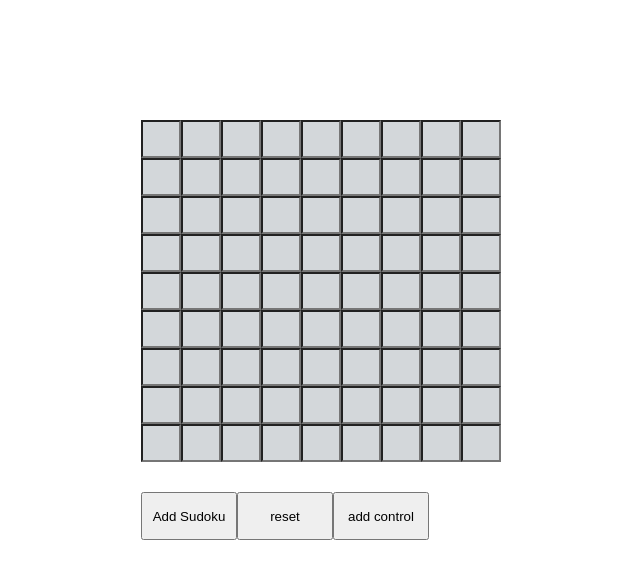
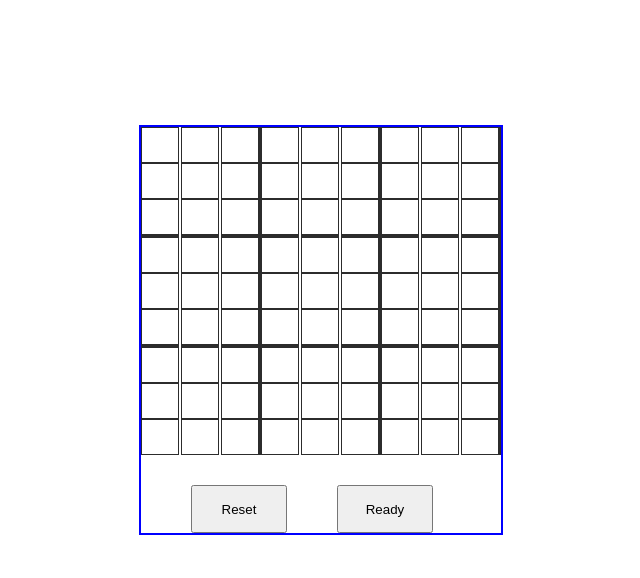
Before and after one commit to mehmetKargaci/SudokuForm, an Angular app: page / in a window 1280 px wide. Shown: the top 578 px of the page, without its empty margins (319-959 px from the left). Built offline with nearby package versions, Linux system fonts and the light colour scheme.

Commit message:
Added functionality and css updated

```diff
--- a/src/app/app.component.css
+++ b/src/app/app.component.css
@@ -4,93 +4,39 @@
     justify-content: center;
     align-items: center;
     margin-top: 10px;
-    border: 2 px solid blue;
+}
+
+.board-form-group{
+    border: 2px solid blue;
 }
 
 .sudoku-board{
     display: grid;
     grid-template-columns: 1fr 1fr 1fr 1fr 1fr 1fr 1fr 1fr 1fr;
-
 }
 
-.board-col-1{
+.cell{
     width: 2rem;
     height: 2rem;
     font-size: 20px;
     text-align: center;
-    background-color: rgba(199, 205, 208, 0.784);
+    outline: none;
+    border: 0.5px solid  rgb(44, 44, 44);
+}
+
+.border-thick{
+    border-right: 3px solid  rgb(44, 44, 44);
+}
+
+.cell:disabled{
+    background-color: rgb(224, 224, 224);
+}
+.border-thick-bottom{
+    border-bottom: 3px solid  rgb(44, 44, 44);
 
 }
-
-.board-col-2{
-    width: 2rem;
-    height: 2rem;
-    font-size: 20px;
-    text-align: center;
-    background-color: rgba(199, 205, 208, 0.784);
-
-}
-.board-col-3{
-    width: 2rem;
-    height: 2rem;
-    font-size: 20px;
-    text-align: center;
-    background-color: rgba(199, 205, 208, 0.784);
-
-}
-.board-col-border{
-    width: 0.1rem;
-    height: 2rem;
-    background-color: gray;
-
-}
-
-.board-col-4{
-    width: 2rem;
-    height: 2rem;
-    font-size: 20px;
-    text-align: center;
-    background-color: rgba(199, 205, 208, 0.784);
-
-}
-.board-col-5{
-    width: 2rem;
-    height: 2rem;
-    font-size: 20px;
-    text-align: center;
-    background-color: rgba(199, 205, 208, 0.784);
-
-}
-.board-col-6{
-    width: 2rem;
-    height: 2rem;
-    font-size: 20px;
-    text-align: center;
-    background-color: rgba(199, 205, 208, 0.784);
-
-}
-.board-col-7{
-    width: 2rem;
-    height: 2rem;
-    font-size: 20px;
-    text-align: center;
-    background-color: rgba(199, 205, 208, 0.784);
-
-}
-.board-col-8{
-    width: 2rem;
-    height: 2rem;
-    font-size: 20px;
-    text-align: center;
-    background-color: rgba(199, 205, 208, 0.784);
-
-}
-.board-col-9{
-    width: 2rem;
-    height: 2rem;
-    font-size: 20px;
-    text-align: center;
-    background-color: rgba(199, 205, 208, 0.784);
+.bottom-border-thick{
+    border-bottom: 3px solid  rgb(44, 44, 44);
 
 }
 
@@ -98,4 +44,11 @@
     width: 6rem;
     height: 3rem;
     margin-top: 30px;
+    margin-left: 50px;
 }
+.error-box{
+    margin-top: 30px;
+    margin-left: 50px;
+    color: rgb(221, 32, 32);
+
+}
--- a/src/app/app.component.html
+++ b/src/app/app.component.html
@@ -1,22 +1,23 @@
 <div class="container">
-  <form class="board-form-group" [formGroup]="sudokuForm">
-    <div class="sudoku-board" *ngFor="let row of cellNumbers; let i = index">
-      <input class="board-col-1" formControlName="boardControl">
-      <input class="board-col-2" formControlName="boardControl">
-      <input class="board-col-3" formControlName="boardControl">
+  <div class="board-form-group">
 
+    <div class="sudoku-board">
+      @for (control of sudokuFormArray.controls; let i = $index; track i;) {
+      <div>
+        <input class="cell" [ngClass]="{'border-thick': (i + 1) % 3 == 0,'bottom-border-thick':isThirdRow(i), 'border-thick-bottom': isSixthRow(i)}" [formControl]="control">
+      </div>
+      }
+    </div>
 
-      <input class="board-col-4" formControlName="boardControl">
-      <input class="board-col-5" formControlName="boardControl">
-      <input class="board-col-6" formControlName="boardControl">
+    <button class="button" type="button" (click)="reset()">Reset</button>
+    <button class="button" type="button" (click)="ready()">Ready</button>
+    <div *ngFor="let control of sudokuForms; let i = index;">
+      <div *ngIf="control.errors">
+        <p class="error-box">  In cell: {{i+1}}  {{ getErrorMessage(i) }}  </p>
+      </div>
+    </div>
+  </div>
+  <div >
 
-      <input class="board-col-7" formControlName="boardControl">
-      <input class="board-col-8" formControlName="boardControl">
-      <input class="board-col-9" formControlName="boardControl">
-
-    </div>
-    <button class="button" type="submit" (click)="onClick()">Add Sudoku</button>
-    <button class="button" type="submit" (click)="onClick()">reset</button>
-    <button class="button" type="submit" (click)="onAddControl()">add control</button>
-  </form>
+  </div>
 </div>
--- a/src/app/app.component.ts
+++ b/src/app/app.component.ts
@@ -1,39 +1,61 @@
 import { Component, OnInit } from '@angular/core';
-import { FormArray, FormControl, FormGroup, Validators } from '@angular/forms';
+import { FormArray, FormControl, Validators } from '@angular/forms';
+import { validNumber } from './valid-number.validator';
 
 @Component({
   selector: 'app-root',
   templateUrl: './app.component.html',
   styleUrl: './app.component.css'
 })
-export class AppComponent implements OnInit{
-  sudokuForm!: FormGroup;
-  cellNumbers: string[]= [];
+export class AppComponent implements OnInit {
+[x: string]: any;
 
 
+  sudokuFormArray = new FormArray(Array.from(Array(81)).map(cell => {
+    return new FormControl('', [validNumber ])
+  }));
+
   ngOnInit(): void {
-    this.sudokuForm = new FormGroup({
-      boardControl: new FormControl(null),
-      boardCell : new FormArray([
-      ]),
-
-    });
-    this.cellNumbers= Array(9);
-
+    this.sudokuFormArray.valueChanges.subscribe(value => {
+      console.log(value)
+    })
   }
 
-  onClick(){
-    console.log(this.sudokuForm);
-
-  }
-  get controls() {
-    return (this.sudokuForm.get('boardArray') as FormArray).controls;
+  ready() {
+    for (const control of this.sudokuFormArray.controls) {
+      if (control.value) control.disable();
+    }
   }
 
+  reset() {
+    // this.sudokuFormArray.reset()
+    for (const control of this.sudokuFormArray.controls) {
+        control.setValue('');
+        control.enable();
+    }
+  }
 
-  onAddControl(){
-    const control = new FormControl(null, Validators.required);
-    (<FormArray>this.sudokuForm.get('boardArray')).push(control);
+  isSixthRow(index: number): boolean {
+    return Math.floor(index / 9) == 5;
+  }
 
+  isThirdRow(index: number): boolean {
+    return Math.floor(index / 9) == 2;
+  }
+
+  get sudokuForms() {
+    return this.sudokuFormArray.controls;
+  }
+
+  getErrorMessage(index: number) {
+    const control = this.sudokuFormArray.controls[index];
+    // if (control.hasError('required')) {
+    //   return 'Please enter a valid number (1-9)';
+    // }
+    if (control.hasError('invalidNumber')) {
+
+      return 'Value must be between 1-9';
+  }
+    return null;
   }
 }
--- a/src/app/app.module.ts
+++ b/src/app/app.module.ts
@@ -1,9 +1,11 @@
 import { NgModule } from '@angular/core';
 import { BrowserModule } from '@angular/platform-browser';
+import { AbstractControl } from '@angular/forms';
 
 import { AppRoutingModule } from './app-routing.module';
 import { AppComponent } from './app.component';
 import { ReactiveFormsModule } from '@angular/forms';
+import { validNumber } from './valid-number.validator';
 
 @NgModule({
   declarations: [
--- /dev/null
+++ b/src/app/valid-number.validator.ts
@@ -0,0 +1,11 @@
+
+import { AbstractControl } from '@angular/forms';
+
+export function validNumber(control: AbstractControl): { [key: string]: boolean } | null {
+  const value = control.value;
+  if (value === '' || (value >= 1 && value <= 9)) {
+    return null;
+  } else {
+    return { 'invalidNumber': true };
+  }
+}
```
